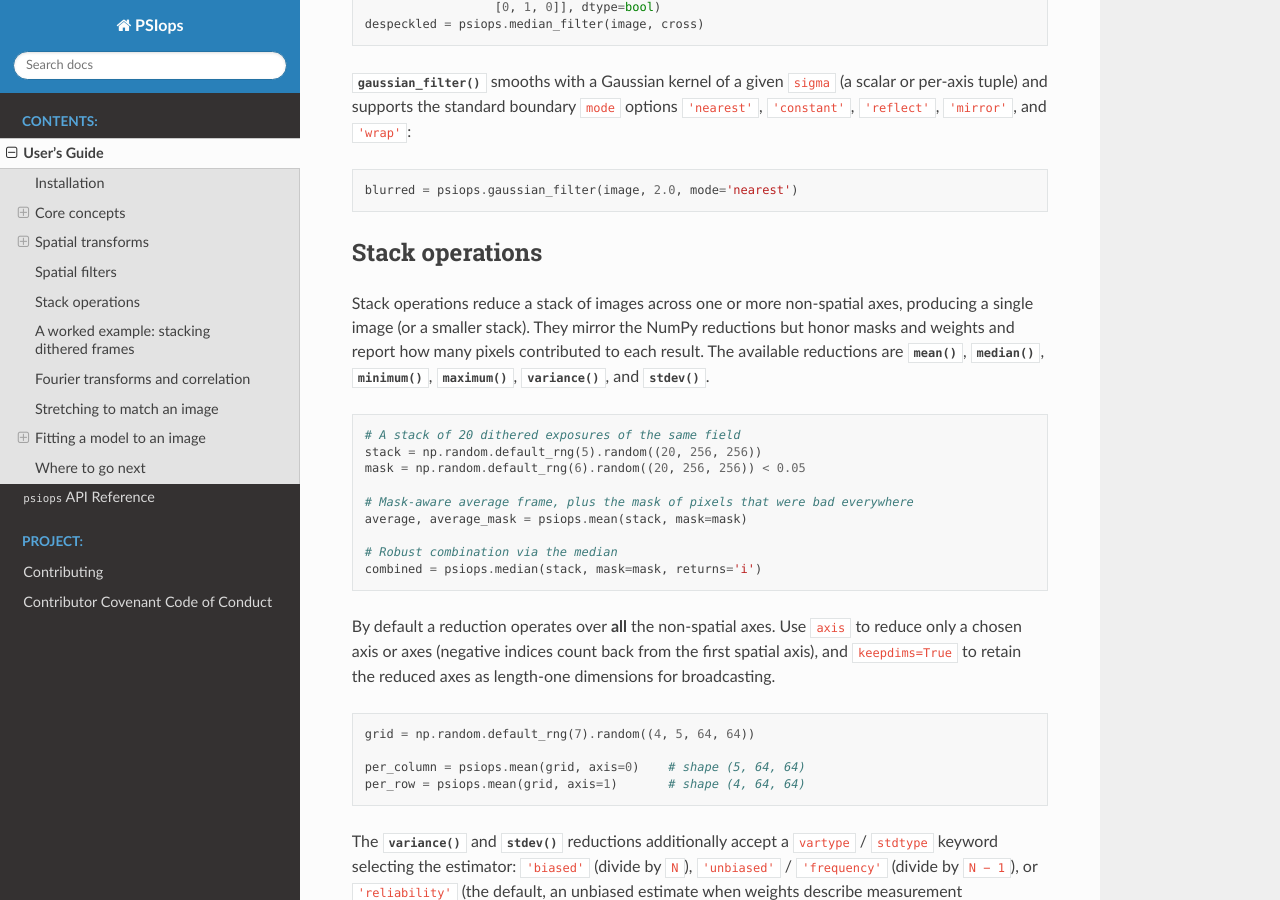
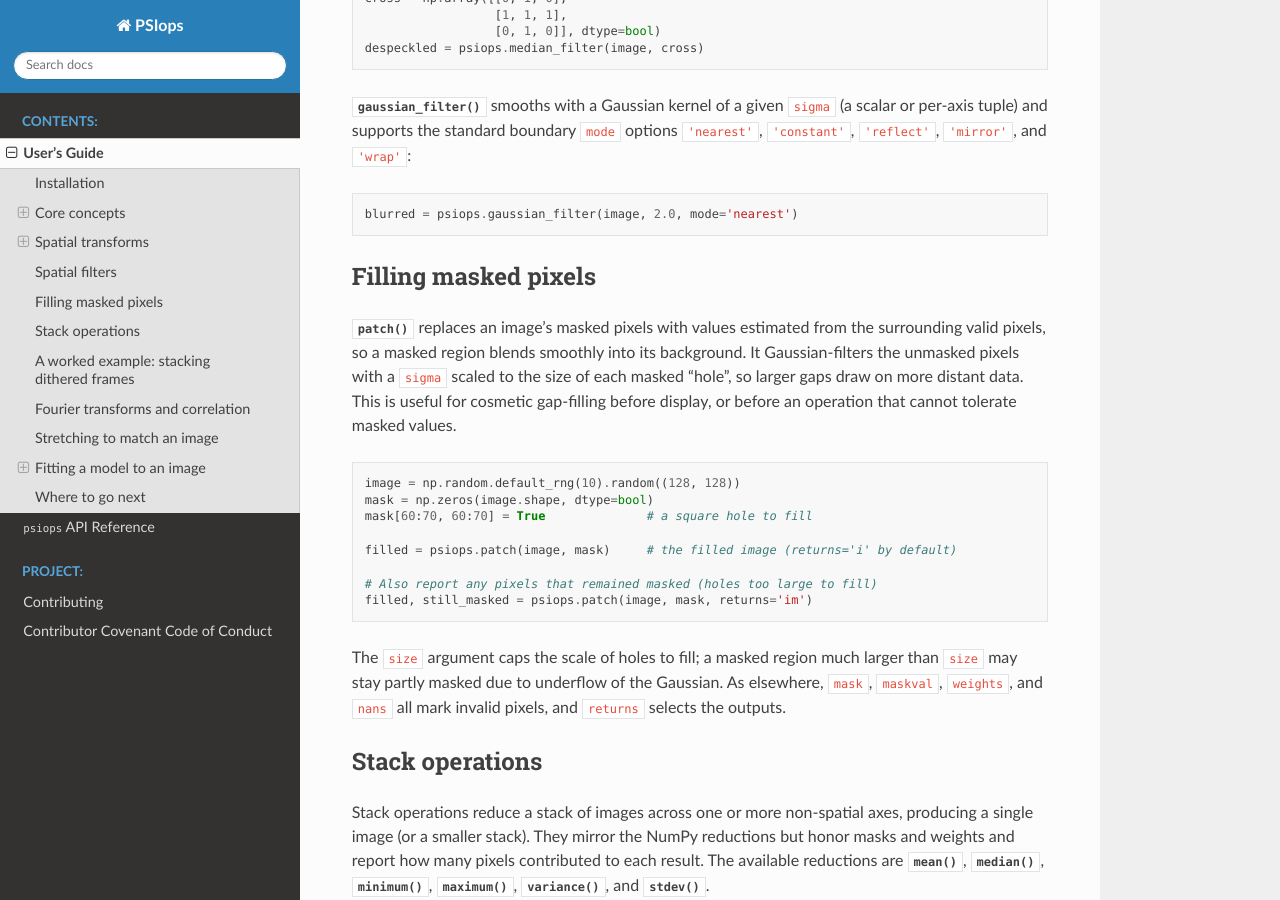
Before and after one commit to SETI/rms-psiops, a Sphinx documentation site: the page built from docs/userguide.rst, in a window 1280 px wide and 900 px high, scrolled down 6343 px. Built offline with Sphinx 7.4.7 and the Read the Docs theme 3.1.0, drawn with Linux system fonts in a browser that asks for light colours; some of the changed text lies outside the part shown.

Commit message:
Make patch() public
Export patch() from the top-level psiops package: add it to __all__ and import
it in __init__.py (it is now wrapped by _suppress_divide_warnings like the other
public functions and auto-documented in the API reference), add its signature to
the __init__.pyi stub, mention masked-pixel patching in the package docstring,
and add a "Filling masked pixels" section to the User's Guide.

Co-Authored-By: Claude Opus 4.8 (1M context) <noreply@anthropic.com>

```diff
--- a/docs/userguide.rst
+++ b/docs/userguide.rst
@@ -325,6 +325,32 @@ The available filters are :func:`~psiops.mean_filter`,
    blurred = psiops.gaussian_filter(image, 2.0, mode='nearest')
 
 
+Filling masked pixels
+------------------------------------------
+
+:func:`~psiops.patch` replaces an image's masked pixels with values estimated from the
+surrounding valid pixels, so a masked region blends smoothly into its background. It
+Gaussian-filters the unmasked pixels with a ``sigma`` scaled to the size of each masked
+"hole", so larger gaps draw on more distant data. This is useful for cosmetic
+gap-filling before display, or before an operation that cannot tolerate masked values.
+
+.. code-block:: python
+
+   image = np.random.default_rng(10).random((128, 128))
+   mask = np.zeros(image.shape, dtype=bool)
+   mask[60:70, 60:70] = True              # a square hole to fill
+
+   filled = psiops.patch(image, mask)     # the filled image (returns='i' by default)
+
+   # Also report any pixels that remained masked (holes too large to fill)
+   filled, still_masked = psiops.patch(image, mask, returns='im')
+
+The ``size`` argument caps the scale of holes to fill; a masked region much larger than
+``size`` may stay partly masked due to underflow of the Gaussian. As elsewhere, ``mask``,
+``maskval``, ``weights``, and ``nans`` all mark invalid pixels, and ``returns`` selects
+the outputs.
+
+
 Stack operations
 ------------------------------------------
 
--- a/src/psiops/__init__.py
+++ b/src/psiops/__init__.py
@@ -7,8 +7,8 @@ psiops: Photometrically accurate Science Image Operations on 2-D images.
 * Spatial transforms: zoom, unzoom, shift, ishift, resample, reshape, rotate.
 * Spatial filters: gaussian, mean, median, minimum, maximum, variance, standard deviation.
 * Stack operations: mean, median, minimum, maximum, variance, standard deviation.
-* Other operations: FFT, inverse FFT, correlation, autocorrelation, image alignment and,
-  least-squares fitting, PSF modeling and fitting.
+* Other operations: FFT, inverse FFT, correlation, autocorrelation, image alignment,
+  least-squares fitting, PSF modeling and fitting, and patching of masked pixels.
 
 General properties:
 
@@ -93,6 +93,7 @@ __all__ = [
     'fft_power',
     'ialign',
     'ifft',
+    'patch',
 ]
 
 # Spatial transforms
@@ -123,6 +124,7 @@ from psiops.stretch                 import Stretch
 
 # Other operations
 from psiops.fft import fft, ifft, fft_power, correlate, autocorrelate, ialign
+from psiops.patch import patch
 
 ##########################################################################################
 # Divide-by-zero warning suppression
```
Also changed, not shown: 1 other file.
